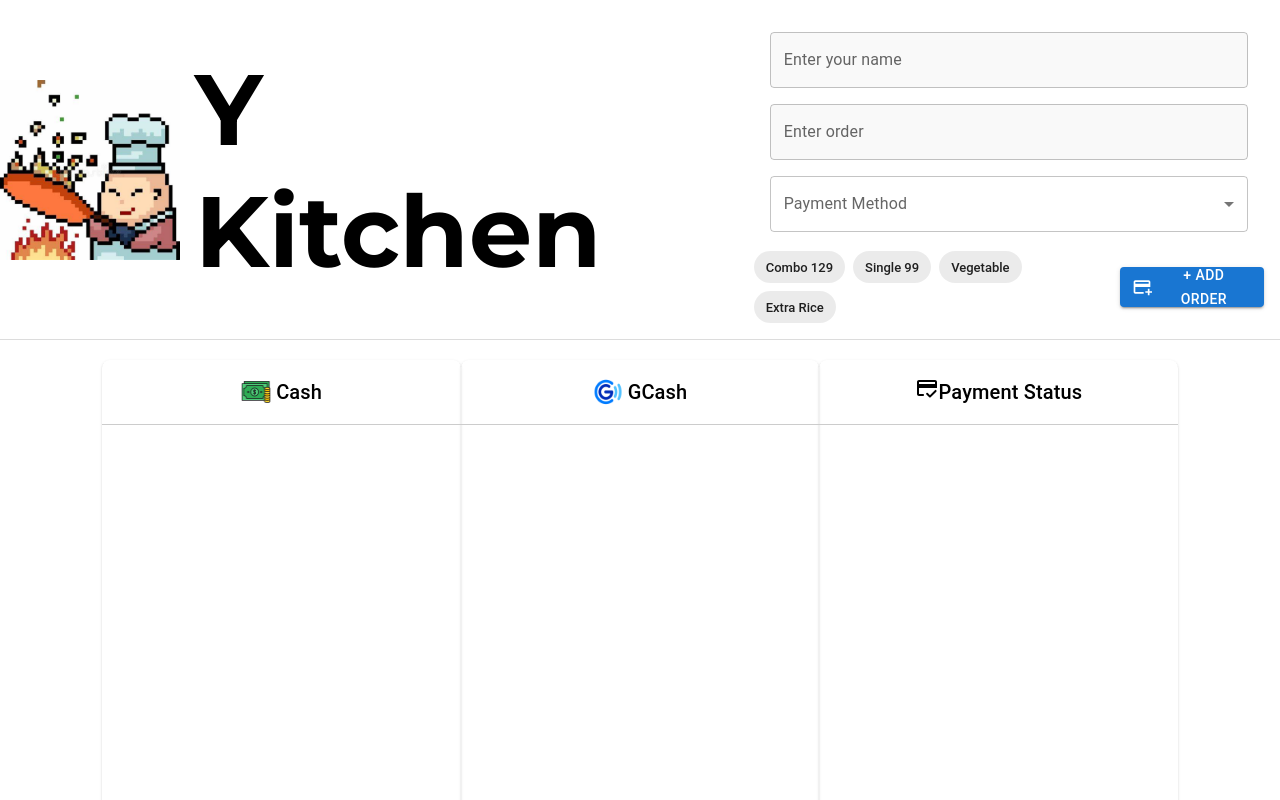
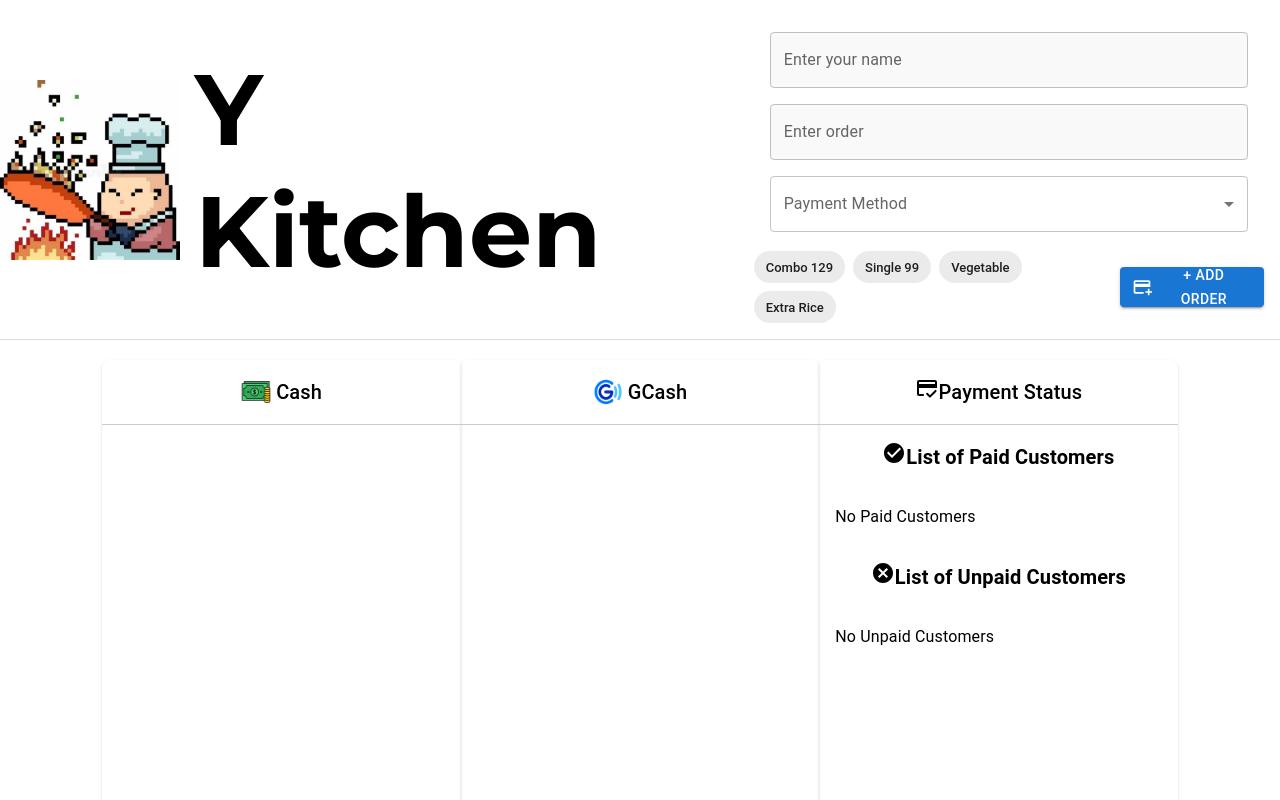
Before and after one commit to pgabriel22/OrderSystem, a React (Vite) app: page / in a window 1280 px wide. Shown: the top 800 px of the page. Built offline with nearby package versions, Linux system fonts and the light colour scheme.

Commit message:
refactor payment status list

```diff
--- a/src/components/PaymentList.jsx
+++ b/src/components/PaymentList.jsx
@@ -1,30 +1,68 @@
 import React from "react";
-import { List, ListItem, ListItemIcon, ListItemText, Typography } from "@mui/material";
-import { CheckCircle, Cancel } from "@mui/icons-material";
+import { Typography, Box } from "@mui/material";
+import { CheckCircle, Cancel, Check } from "@mui/icons-material";
 
 const PaymentList = ({ orders }) => {
+  const paidCustomer = orders.filter((order) => order.paymentStatus === "paid");
+  const unpaidCustomer = orders.filter(
+    (order) => order.paymentStatus === "unpaid"
+  );
   return (
-    <List>
-      {orders.map((order, index) => (
-        <ListItem key={index} sx={{ display: "flex", alignItems: "center" }}>
-          <ListItemText
-            primary={
-              <Typography variant="body1" fontWeight="bold">
-                {order.orderby} – {order.paymentStatus === "paid" ? "Paid" : "Unpaid"}
-              </Typography>
-            }
-            sx={{ mr: 1 }}
-          />
-          <ListItemIcon>
-            {order.paymentStatus === "paid" ? (
-              <CheckCircle color="success" />
-            ) : (
-              <Cancel color="error" />
-            )}
-          </ListItemIcon>
-        </ListItem>
-      ))}
-    </List>
+    <>
+      <Typography
+        display="flex"
+        variant="h6"
+        fontWeight="bold"
+        justifyContent="center"
+      >
+        <CheckCircle /> List of Paid Customers
+      </Typography>
+      <Box
+        sx={{
+          display: "flex",
+          overflowY: "auto",
+          p: 2,
+          flexDirection: "column",
+        }}
+      >
+        {paidCustomer.length > 0 ? (
+          paidCustomer.map((order, index) => (
+            <Typography key={index} variant="body1">
+              {order.orderby}
+            </Typography>
+          ))
+        ) : (
+          <Typography>No Paid Customers</Typography>
+        )}
+      </Box>
+      <Typography
+        display="flex"
+        variant="h6"
+        fontWeight="bold"
+        justifyContent="center"
+      >
+        <Cancel />
+        List of Unpaid Customers
+      </Typography>
+      <Box
+        sx={{
+          display: "flex",
+          overflowY: "auto",
+          p: 2,
+          flexDirection: "column",
+        }}
+      >
+        {unpaidCustomer.length > 0 ? (
+          unpaidCustomer.map((order, index) => (
+            <Typography key={index} variant="body1">
+              {order.orderby}
+            </Typography>
+          ))
+        ) : (
+          <Typography>No Unpaid Customers</Typography>
+        )}
+      </Box>
+    </>
   );
 };
 
--- a/src/components/PaymentStatusColumn.jsx
+++ b/src/components/PaymentStatusColumn.jsx
@@ -2,10 +2,19 @@ import React from "react";
 
 import "./OrderColumn.css";
 import PaymentList from "./PaymentList";
-import { Card, CardContent, Box, Typography, List, ListItem, ListItemIcon, ListItemText } from "@mui/material";
-import { CreditScoreRounded, CheckCircle, Cancel} from "@mui/icons-material";
+import {
+  Card,
+  CardContent,
+  Box,
+  Typography,
+  List,
+  ListItem,
+  ListItemIcon,
+  ListItemText,
+} from "@mui/material";
+import { CreditScoreRounded, CheckCircle, Cancel } from "@mui/icons-material";
 
-const PaymentStatusColumn =  ({ title, order }) => {
+const PaymentStatusColumn = ({ title, order }) => {
   const paidOrders = order.filter((o) => o.paymentStatus === "paid");
   const unpaidOrders = order.filter((o) => o.paymentStatus === "unpaid");
 
@@ -19,6 +28,7 @@ const PaymentStatusColumn =  ({ title, order }) => {
         flexDirection: "column",
         borderRadius: 2,
         boxShadow: 1,
+        overflowY: "auto",
       }}
       gap={2}
     >
@@ -39,36 +49,6 @@ const PaymentStatusColumn =  ({ title, order }) => {
           {title}
         </Typography>
       </Box>
-      {/* <Typography variant="h6" gutterBottom sx={{  display: "flex", justifyContent: "center"}}>List of Paid Customers</Typography>
-      <List>
-        {paidOrders.map((o, index) => (
-          <ListItem key={index}>
-            <ListItemText primary={o.orderBy} />
-            <ListItemIcon>
-              <CheckCircle color="success" />
-            </ListItemIcon>
-            <ListItemText primary={o.orderby} secondary="Paid" />
-          </ListItem>
-        ))}
-        {paidOrders.length === 0 && (
-          <Typography color="textSecondary" sx={{ ml: 2 }}>No paid customers</Typography>
-        )}
-      </List>
-
-      <Typography variant="h6" gutterBottom sx={{  display: "flex", justifyContent: "center"}}>List of Unpaid Customers</Typography>
-      <List>
-        {unpaidOrders.map((o, index) => (
-          <ListItem key={index}>
-            <ListItemIcon>
-              <Cancel color="error" />
-            </ListItemIcon>
-            <ListItemText primary={o.customer} secondary="Unpaid" />
-          </ListItem>
-        ))}
-        {unpaidOrders.length === 0 && (
-          <Typography color="textSecondary" sx={{ ml: 2 }}>No unpaid customers</Typography>
-        )}
-      </List> */}
       <PaymentList orders={order} />
     </Box>
   );
```
